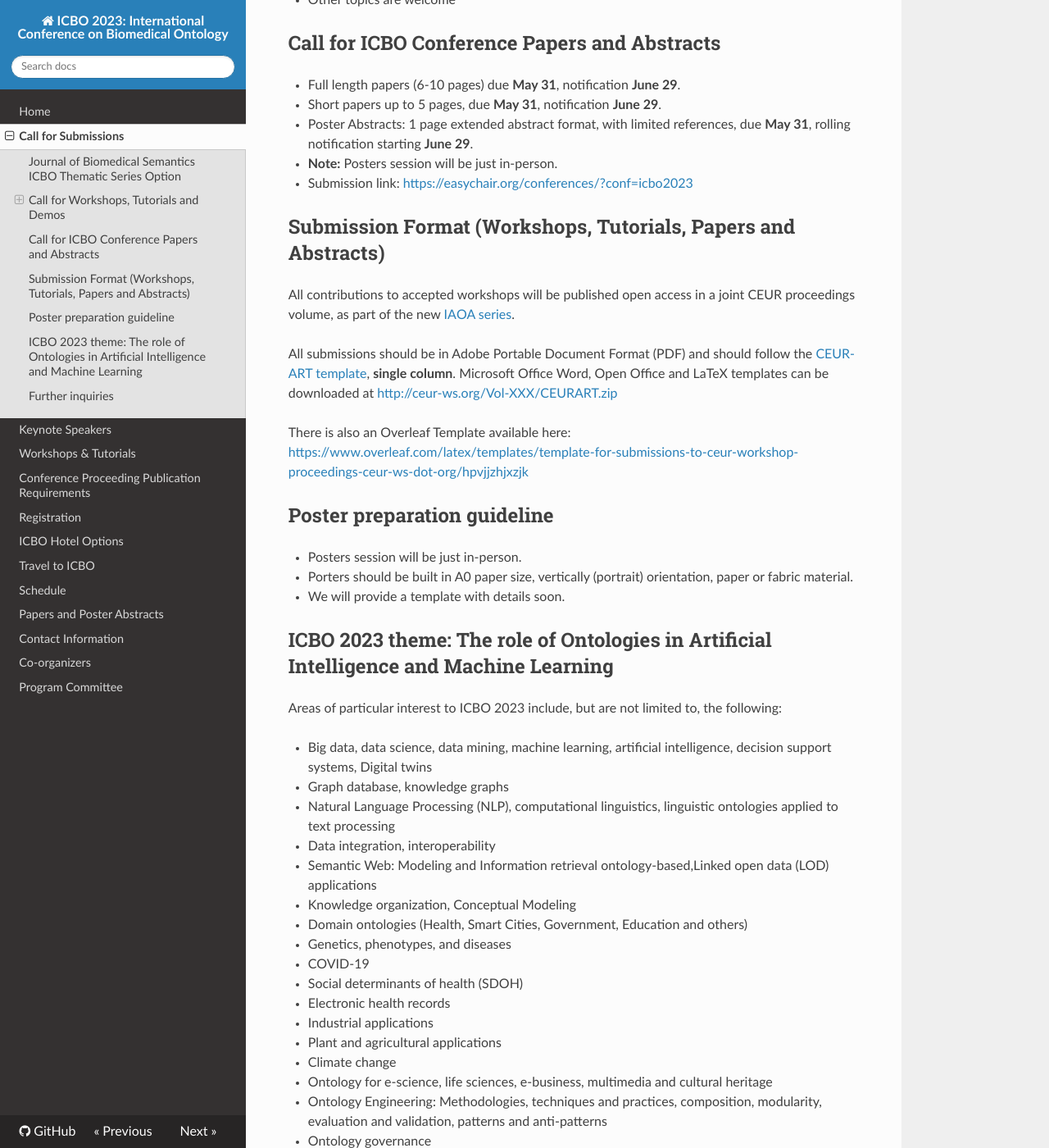
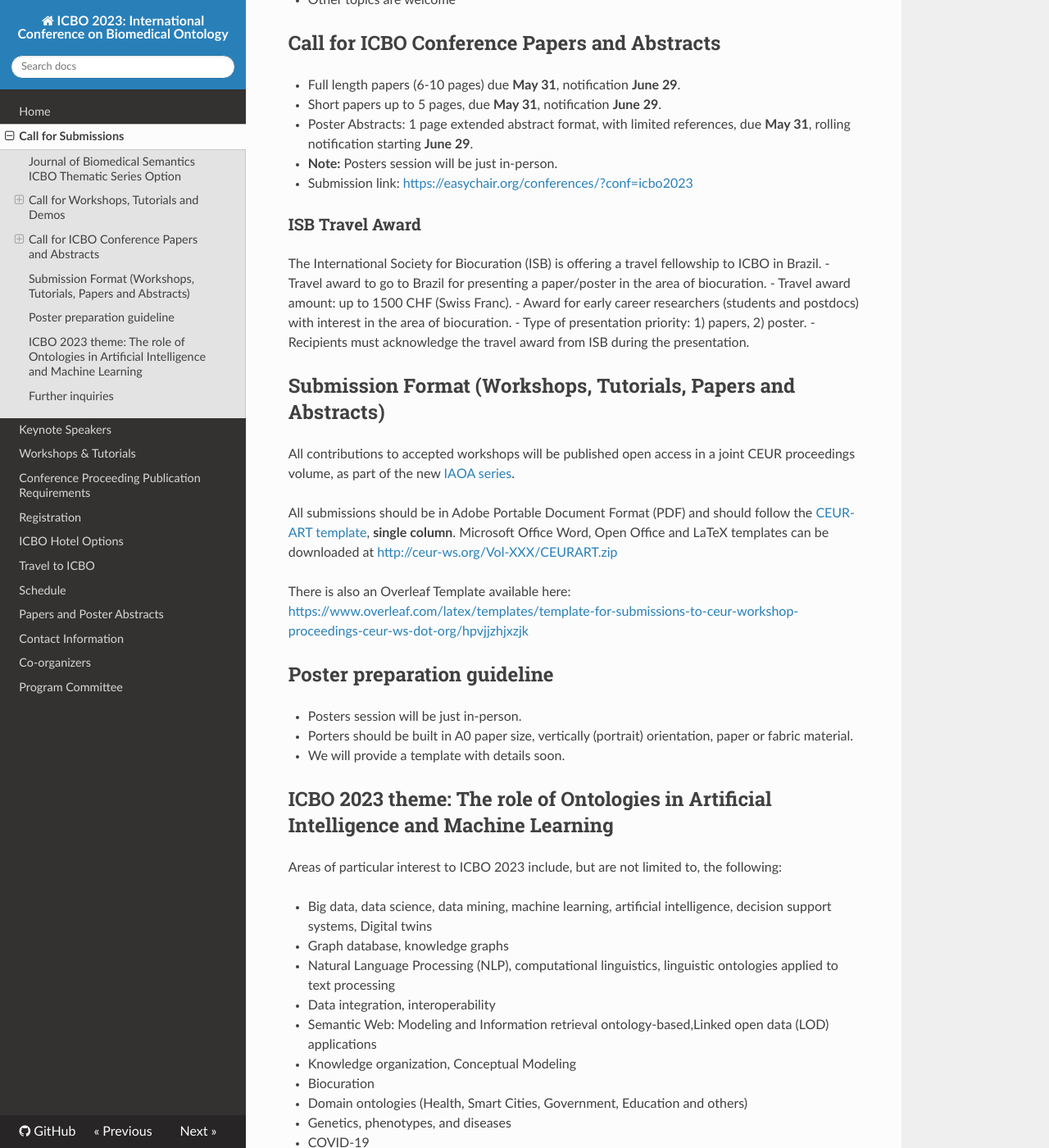
Before and after one commit to ICBO-conference/icbo2023, an MkDocs documentation site: the page built from docs/call-for-submissions.md, in a window 1280 px wide and 1400 px high, scrolled down 1893 px. Shown: the whole window at 82% size. Built offline with MkDocs 1.6.1, drawn with Linux system fonts in a browser that asks for light colours; nearby versions of some CDN libraries.

Commit message:
Update Call for submissions

```diff
--- a/docs/call-for-submissions.md
+++ b/docs/call-for-submissions.md
@@ -79,6 +79,14 @@ Specifically looking for demos on ontology supported data curation, ontology sup
 - **Note:** Posters session will be just in-person.
 - Submission link: [https://easychair.org/conferences/?conf=icbo2023](https://easychair.org/conferences/?conf=icbo2023)
 
+### ISB Travel Award
+The International Society for Biocuration (ISB) is offering a travel fellowship to ICBO in Brazil.
+- Travel award to go to Brazil for presenting a paper/poster in the area of biocuration.
+- Travel award amount: up to 1500 CHF (Swiss Franc).
+- Award for early career researchers (students and postdocs) with interest in the area of biocuration.
+- Type of presentation priority: 1) papers, 2) poster.
+- Recipients must acknowledge the travel award from ISB during the presentation.
+
 <!-- **Note**: Papers presentations can be held in-person or virtual/online format. -->
 
 ## Submission Format (Workshops, Tutorials, Papers and Abstracts)
@@ -106,6 +114,7 @@ Areas of particular interest to ICBO 2023 include, but are not limited to, the f
 - Data integration, interoperability
 - Semantic Web: Modeling and Information retrieval ontology-based,Linked open data (LOD) applications
 - Knowledge organization, Conceptual Modeling
+- Biocuration
 - Domain ontologies (Health, Smart Cities, Government, Education  and others)
   - Genetics, phenotypes, and diseases
   - COVID-19
```
